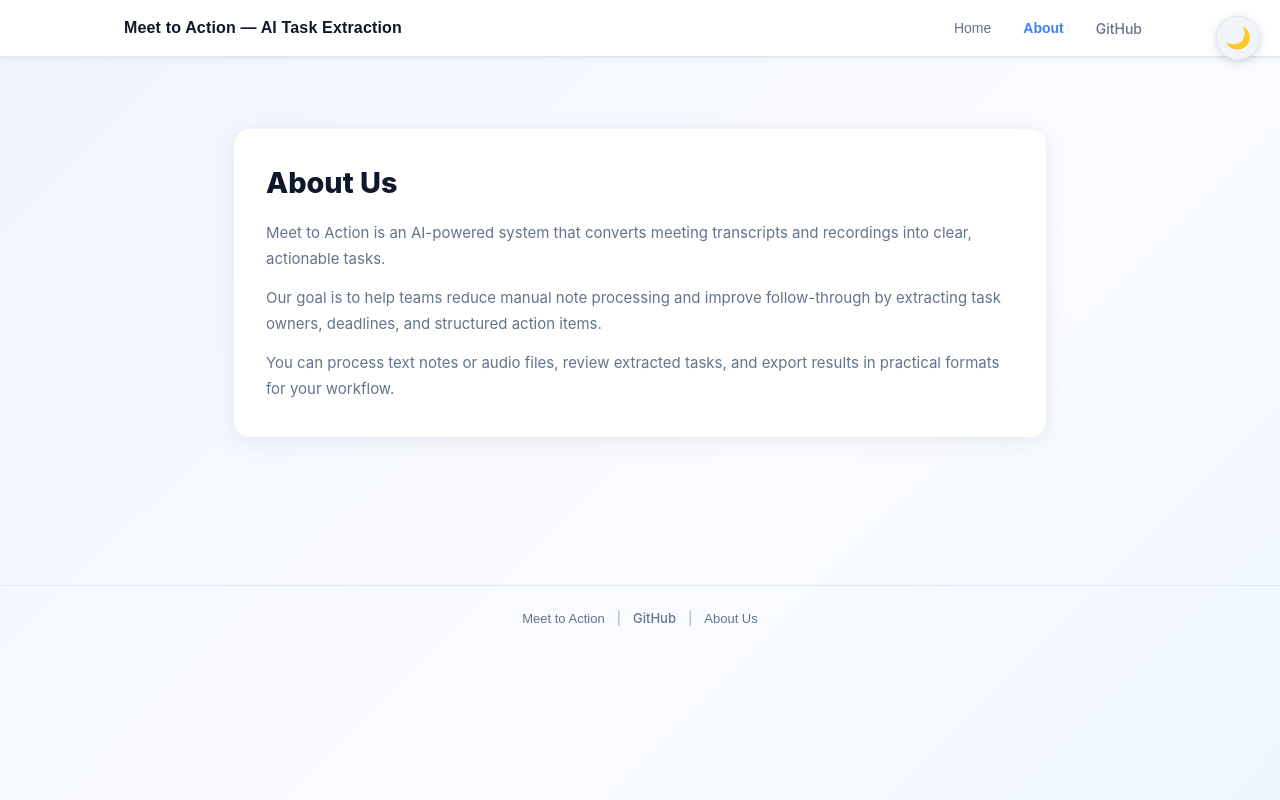
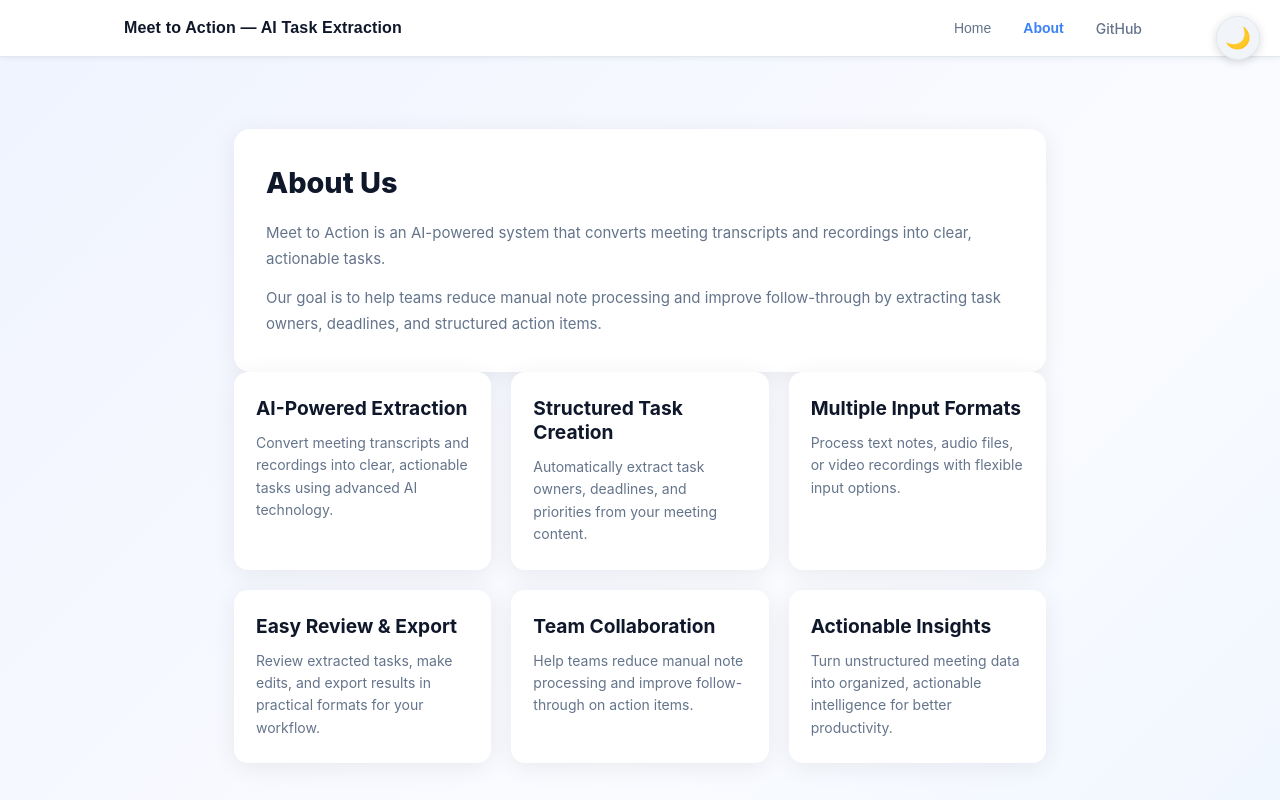
Before and after one commit to KoushalKishor09/meet-to-action, a React (Create React App) app in the folder frontend/: page / in a window 1280 px wide. Both pictures are taken after a click on the button "About". Shown: the top 800 px of the page. Built offline with nearby package versions, Linux system fonts and the light colour scheme.

Commit message:
updating about page

```diff
--- a/frontend/src/AboutPage.js
+++ b/frontend/src/AboutPage.js
@@ -1,4 +1,31 @@
 function AboutPage() {
+  const features = [
+    {
+      title: "AI-Powered Extraction",
+      description: "Convert meeting transcripts and recordings into clear, actionable tasks using advanced AI technology."
+    },
+    {
+      title: "Structured Task Creation",
+      description: "Automatically extract task owners, deadlines, and priorities from your meeting content."
+    },
+    {
+      title: "Multiple Input Formats",
+      description: "Process text notes, audio files, or video recordings with flexible input options."
+    },
+    {
+      title: "Easy Review & Export",
+      description: "Review extracted tasks, make edits, and export results in practical formats for your workflow."
+    },
+    {
+      title: "Team Collaboration",
+      description: "Help teams reduce manual note processing and improve follow-through on action items."
+    },
+    {
+      title: "Actionable Insights",
+      description: "Turn unstructured meeting data into organized, actionable intelligence for better productivity."
+    }
+  ];
+
   return (
     <section className="about-page" aria-label="About Meet to Action">
       <div className="about-card">
@@ -11,10 +38,29 @@ function AboutPage() {
           Our goal is to help teams reduce manual note processing and improve follow-through by
           extracting task owners, deadlines, and structured action items.
         </p>
-        <p className="about-page-text">
-          You can process text notes or audio files, review extracted tasks, and export results
-          in practical formats for your workflow.
-        </p>
+      </div>
+
+      <div className="feature-cards">
+        {features.map((feature, index) => (
+          <div key={index} className="feature-card">
+            <h3 style={{
+              fontSize: "1.2rem",
+              fontWeight: "700",
+              color: "var(--text-primary)",
+              marginBottom: "12px"
+            }}>
+              {feature.title}
+            </h3>
+            <p style={{
+              fontSize: "14px",
+              color: "var(--text-muted)",
+              lineHeight: "1.6",
+              margin: "0"
+            }}>
+              {feature.description}
+            </p>
+          </div>
+        ))}
       </div>
     </section>
   );
```
